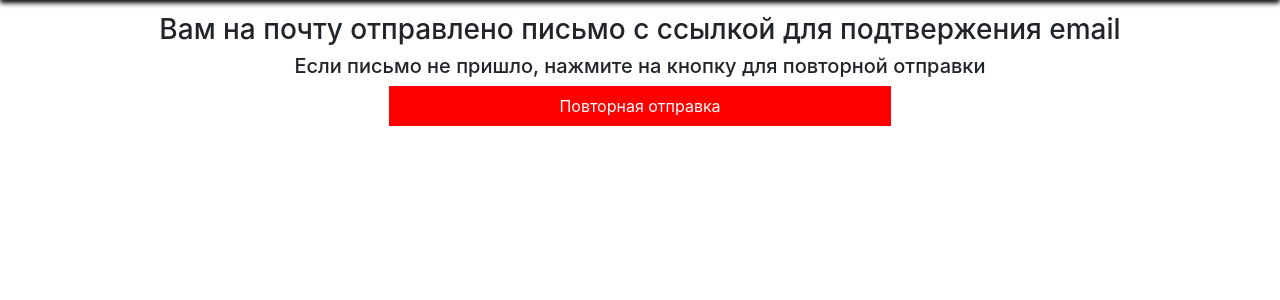
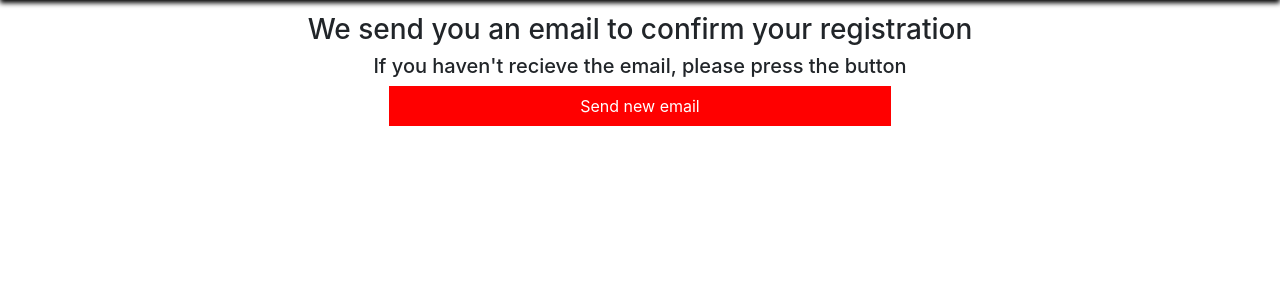
Before and after one commit to O1Dii/games-catalog, a Django app: template main_app/templates/send_email.html in a window 1280 px wide. Shown: the part 66-366 px from the top of the page. Run offline with Django 3.2, Linux system fonts and the light colour scheme; the template is opened without the code that fills it, so the values that code supplies are empty; some libraries are stand-ins or nearby versions.

Commit message:
Russian language removed

```diff
--- a/main_app/templates/main_page.html
+++ b/main_app/templates/main_page.html
@@ -46,7 +46,7 @@
                                 {% include 'game_template.html' %}
                             {% endfor %}
                         {% else %}
-                            <h1>Совпадений не найдено</h1>
+                            <h1>No games found</h1>
                         {% endif %}
                     </div>
                     {% if is_paginated %}
--- a/main_app/templates/send_email.html
+++ b/main_app/templates/send_email.html
@@ -8,11 +8,11 @@
 {% block body %}
     <div id="main-container" class="d-flex flex-column justify-content-center">
     {% if DoesNotExist %}
-        <h3>Неверный токен или id</h3>
+        <h3>Invalid token or id</h3>
     {% else %}
-        <h3>Вам на почту отправлено письмо с ссылкой для подтвержения email</h3>
-        <h5>Если письмо не пришло, нажмите на кнопку для повторной отправки</h5>
-        <a href="?"><button id="send-again-btn" type="button">Повторная отправка</button></a>
+        <h3>We send you an email to confirm your registration</h3>
+        <h5>If you haven't recieve the email, please press the button</h5>
+        <a href="?"><button id="send-again-btn" type="button">Send new email</button></a>
     {% endif %}
     </div>
 {% endblock %}
```
